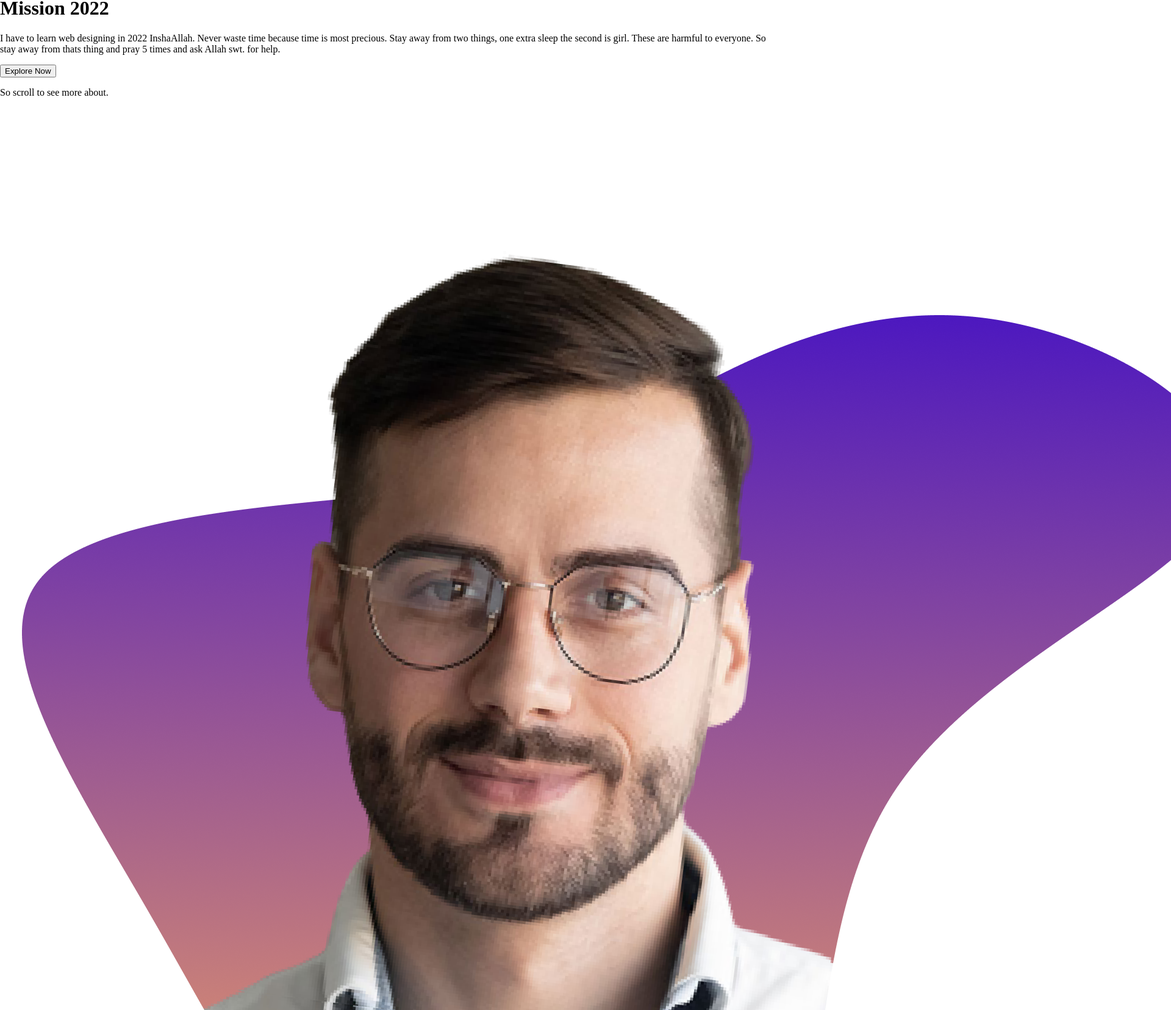
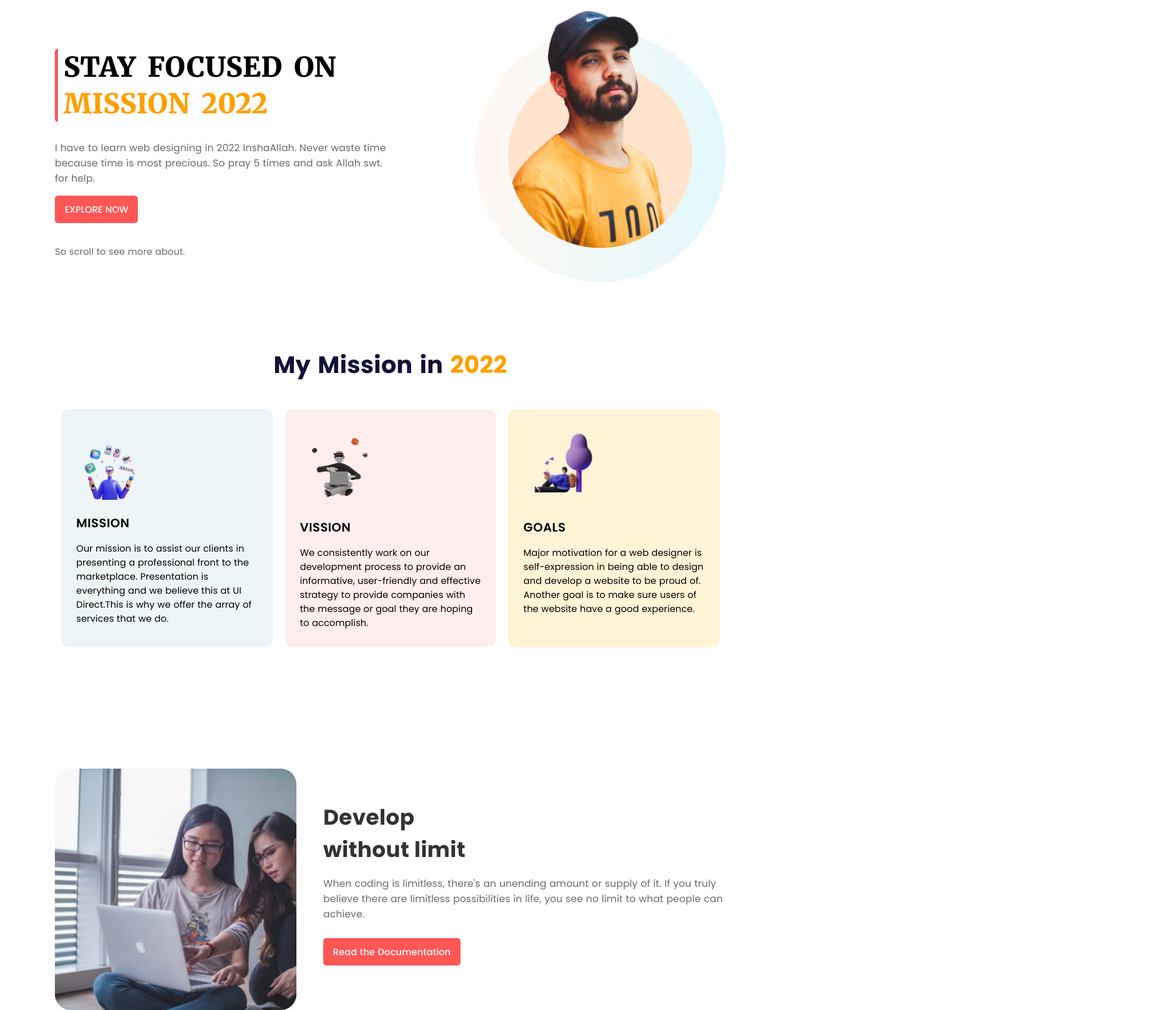
Before and after one commit to alizubairr/Assignment-01, a plain HTML site: page index.html in a window 1280 px wide. Shown: the part 63-1720 px from the top of the page at 61% size, 1920 px wide, since content can reach past the window. Drawn offline with Linux system fonts and the light colour scheme.

Commit message:
added all style

```diff
--- a/index.html
+++ b/index.html
@@ -22,12 +22,12 @@
             <div  class="flexible-content" >
                 <div class="textarea">
                     <h1>Stay Focused on<br><span>Mission 2022</span></h1>
-                    <p>I have to learn web designing in 2022 InshaAllah. Never waste time because time is most precious. Stay away from two things, one extra sleep the second is girl. These are harmful to everyone. So stay away from thats thing and pray 5 times and ask Allah swt. for help.</p>
-                    <button id="Explorebtn">Explore Now</button>
-                    <p>So scroll to see more about.</p>
+                    <p>I have to learn web designing in 2022 InshaAllah. Never waste time because time is most precious. So pray 5 times and ask Allah swt. for help.</p>
+                    <button id="Explorebtn"><a href="#">Explore Now</a></button>
+                    <p id="do-scroll">So scroll to see more about.</p>
                 </div>
                 <div class="photoarea">
-                    <img src="images/person/person-5.png" alt="pics of Person-05">
+                    <img src="images/person/person-2.png" alt="pics of Person-05">
                 </div>
             </div>
         </div>
@@ -43,17 +43,17 @@
                 <h1>My Mission in <span>2022</span></h1>
             </div>
             <div class="flexible-content">
-                <div class="singlebox">
+                <div id="mission" class="singlebox">
                     <img src="images/illustrators/illustrator-1.png" alt="details of mission">
                     <h4>Mission</h4>
                     <p>Our mission is to assist our clients in presenting a professional front to the marketplace. Presentation is everything and we believe this at UI Direct.This is why we offer the array of services that we do. </p>
                 </div>
-                <div class="singlebox">
+                <div id="vission" class="singlebox">
                     <img src="images/illustrators/illustrator-2.png" alt="details of vission">
                     <h4>Vission</h4>
-                    <p>We consistently work on our development process to provide an informative, user-friendly and effective strategy to provide companies with the message or goal they are hoping to accomplish. This development process is tailored to meet the needs of small, medium and large size businesses and enterprises. </p>
+                    <p>We consistently work on our development process to provide an informative, user-friendly and effective strategy to provide companies with the message or goal they are hoping to accomplish.</p>
                 </div>
-                <div class="singlebox">
+                <div id="goals" class="singlebox">
                     <img src="images/illustrators/illustrator-3.png" alt="details of golas">
                     <h4>Goals</h4>
                     <p> Major motivation for a web designer is self-expression in being able to design and develop a website to be proud of. Another goal is to make sure users of the website have a good experience.</p>
@@ -74,7 +74,7 @@
                     <div class="limit-text">
                         <h1>Develop<br>without limit</h1>
                         <p>When coding is limitless, there's an unending amount or supply of it. If you truly believe there are limitless possibilities in life, you see no limit to what people can achieve.</p>
-                        <button>Read the Documentation</button>
+                        <button id="read-document-btn"><a href="#">Read the Documentation</a></button>
                     </div>
                 </div>
             </div>
@@ -86,12 +86,12 @@
         <section id="gobal-community">
             <div class="container">
                 <div class="flexible-content">
-                    <div class="text-global">
-                        <h1></h1>
-                        <p></p>
-                        <button></button>
+                    <div id="global" class="limit-text">
+                        <h1>Know our<br>global community</h1>
+                        <p>Global Communities delivers essential solutions to complex challenges from the intersection of humanitarian assistance, sustainable development and financial inclusion.</p>
+                        <button id="read-document-btn"><a href="#">Read the Documentation</a></button>
                     </div>
-                    <div class="about-global-image">
+                    <div  id="globa-image" class="limit-image">
                         <img src="images/pictures/project.png" alt="Picture of Project">
                     </div>
                 </div>
@@ -103,8 +103,10 @@
     <!--This is footer section-->
         <footer id="footer">
             <div class="container">
-                <h1>Mision 2022</h1>
-                <small>Oneday I will hit the success insha'Allah</small>
+                <div class="footer-text">
+                    <h1>Mision <span>2022</span></h1>
+                    <small>Oneday I will hit the success insha'Allah. Tawaqltu Alallah.</small>
+                </div>
             </div>
         </footer>
     <!--This is footer section-->
--- a/style.css
+++ b/style.css
@@ -2,3 +2,263 @@ body{
     margin: 0px;
     padding: 0px;
 }
+.container {
+    width: 1100px;
+    margin: auto;
+}
+
+.flexible-content {
+    display: flex;
+    height: 500px;
+    margin-bottom: 100px;
+}
+
+.textarea {
+    width: 50%;
+}
+
+.photoarea {
+    width: 50%;
+}
+
+.photoarea img {
+}
+.container {
+    width: 1100px;
+    margin: auto;
+}
+
+.flexible-content {
+    display: flex;
+    height: 500px;
+    margin-bottom: 100px;
+}
+
+.textarea {
+    width: 50%;
+    margin-top: 113px;
+}
+
+.photoarea {
+    width: 50%;
+    text-align: right;
+}
+
+.photoarea img {
+    max-width: 75%;
+}
+
+.textarea h1 {
+    font-family: 'Merriweather';
+    text-transform: uppercase;
+    font-size: 45px;
+    font-weight: 800;
+    word-spacing: 8px;
+    border-left: 5px solid #ff5656;
+    padding-left: 9px;
+    border-radius: 5px;
+    line-height: 60px;
+    letter-spacing: .4px;
+}
+
+.textarea p {
+    font-family: 'Poppins';
+    letter-spacing: .1px;
+    word-spacing: .6px;
+    color: dimgray;
+}
+
+button#Explorebtn {
+    border: none;
+    padding: 11px 16px;
+    border-radius: 5px;
+    margin-bottom: 20px;
+    background: #ff5656;
+}
+button#Explorebtn a {
+    text-decoration: none;
+    color: white;
+    font-family: 'Poppins';
+    font-size: 15px;
+    word-spacing: .5px;
+    font-weight: 500;
+    text-transform: uppercase;
+}
+p#do-scroll {
+    font-size: 15px;
+}
+.textarea h1 span {
+    color: #ff9f00;
+}
+
+button#Explorebtn:hover {
+    cursor: pointer;
+    background: rgb(201 67 67);
+    transition: .3s;
+}
+header#header {
+    overflow: hidden;
+}
+
+section#my-mission {
+    overflow: hidden;
+}
+
+.head-mymission {
+    text-align: center;
+}
+
+.head-mymission h1 {
+    font-family: 'Poppins';
+    font-size: 39px;
+    letter-spacing: .3px;
+    word-spacing: 3px;
+    color: #13103A;
+}
+
+.head-mymission h1 span {
+    color: #ff9f00;
+}
+.singlebox {
+    margin: 10px;
+    width: 350px;
+    padding: 25px;
+    height: 341px;
+    border-radius: 14px;
+}
+
+.singlebox img {
+    max-width: 43%;
+    margin-top: 10px;
+    margin-bottom: 10px;
+}
+
+.singlebox h4 {
+    font-family: 'Poppins';
+    letter-spacing: .5px;
+    font-size: 20px;
+    font-weight: 600;
+    text-transform: uppercase;
+    margin-top: 3px;
+    margin-bottom: 0px;
+}
+
+.singlebox p {
+    font-family: 'Poppins';
+    font-size: 15px;
+    letter-spacing: .1px;
+    word-spacing: 0.4px;
+}
+div#mission {
+    background: #EDF5F6;
+}
+
+div#vission {
+    background: #FFEEEE;
+}
+
+div#goals {
+    background: #FFF4D6;
+}
+.limit-image {
+    width: 40%;
+}
+
+.limit-text {
+    width: 60%;
+    margin-top: 24px;
+}
+
+.limit-image img {
+    max-width: 90%;
+}
+
+.limit-text h1 {
+    font-family: 'Poppins';
+    font-size: 35px;
+    letter-spacing: .4px;
+    color: #333333;
+}
+
+.limit-text p {
+    font-family: 'Poppins';
+    letter-spacing: .1px;
+    word-spacing: .6px;
+    margin-bottom: 27px;
+    margin-top: -12px;
+    color: dimgray;
+}
+
+button#read-document-btn {
+    background: #ff5656;
+    border: none;
+    padding: 11px 16px;
+    border-radius: 5px;
+}
+
+button#read-document-btn a {
+    text-decoration: none;
+    color: white;
+    font-family: 'Poppins';
+    font-size: 15px;
+    letter-spacing: .1px;
+    word-spacing: .6px;
+    font-weight: 500;
+}
+
+button#read-document-btn:hover {
+    cursor: pointer;
+    background: rgb(201 67 67);
+    transition: .3s;
+}
+.text-global {
+    width: 50%;
+}
+
+.about-global-image {
+    width: 50%;
+}
+
+.about-global-image img {
+    width: 100%;
+}
+div#global p {
+    width: 592px;
+}
+
+div#global h1 {
+    text-transform: capitalize;
+}
+
+div#globa-image {
+    width: 38%;
+}
+
+div#global {
+    margin-top: 10px;
+}
+footer#footer {
+    background: #0B0D17;
+    height: 175px;
+}
+.footer-text {
+    text-align: center;
+    color: white;
+    padding-top: 26px;
+}
+.footer-text h1 {
+    font-family: Lobster;
+    font-weight: 400;
+    letter-spacing: 3px;
+}
+
+.footer-text h1 span {
+    color: #ff5656;
+}
+
+.footer-text small {
+    font-family: 'Poppins';
+    font-size: 11px;
+    letter-spacing: .1px;
+    word-spacing: .5px;
+}
```
